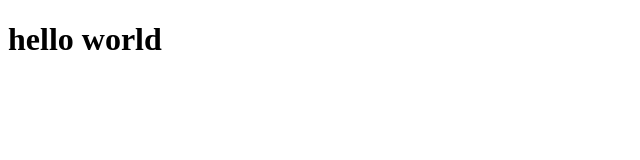
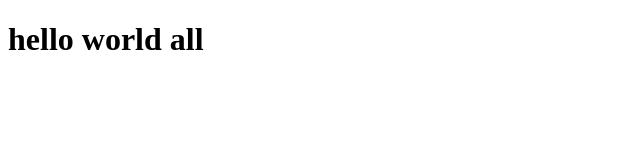
Before and after one commit to nfleuret/cloud-groupe-7-front, a plain HTML site: page index.html in a window 1280 px wide. Shown: the full height of the page, 0-640 px from the left. Drawn offline with Linux system fonts and the light colour scheme.

Commit message:
index.html

```diff
--- a/index.html
+++ b/index.html
@@ -5,6 +5,6 @@
     <title>CLOUD GROUPE 7 FRONT</title>
 </head>
 <body>
-<h1>hello world</h1>
+<h1>hello world all</h1>
 </body>
 </html>
```
